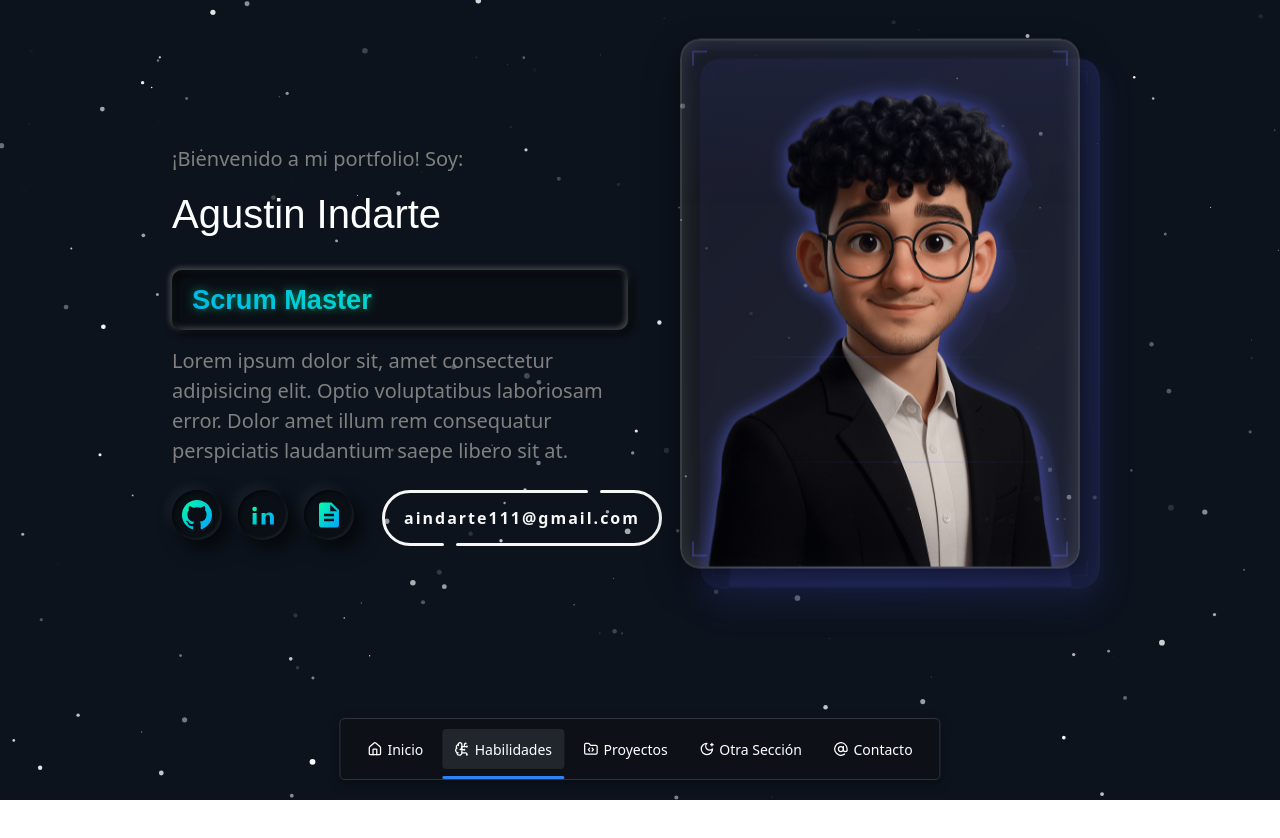
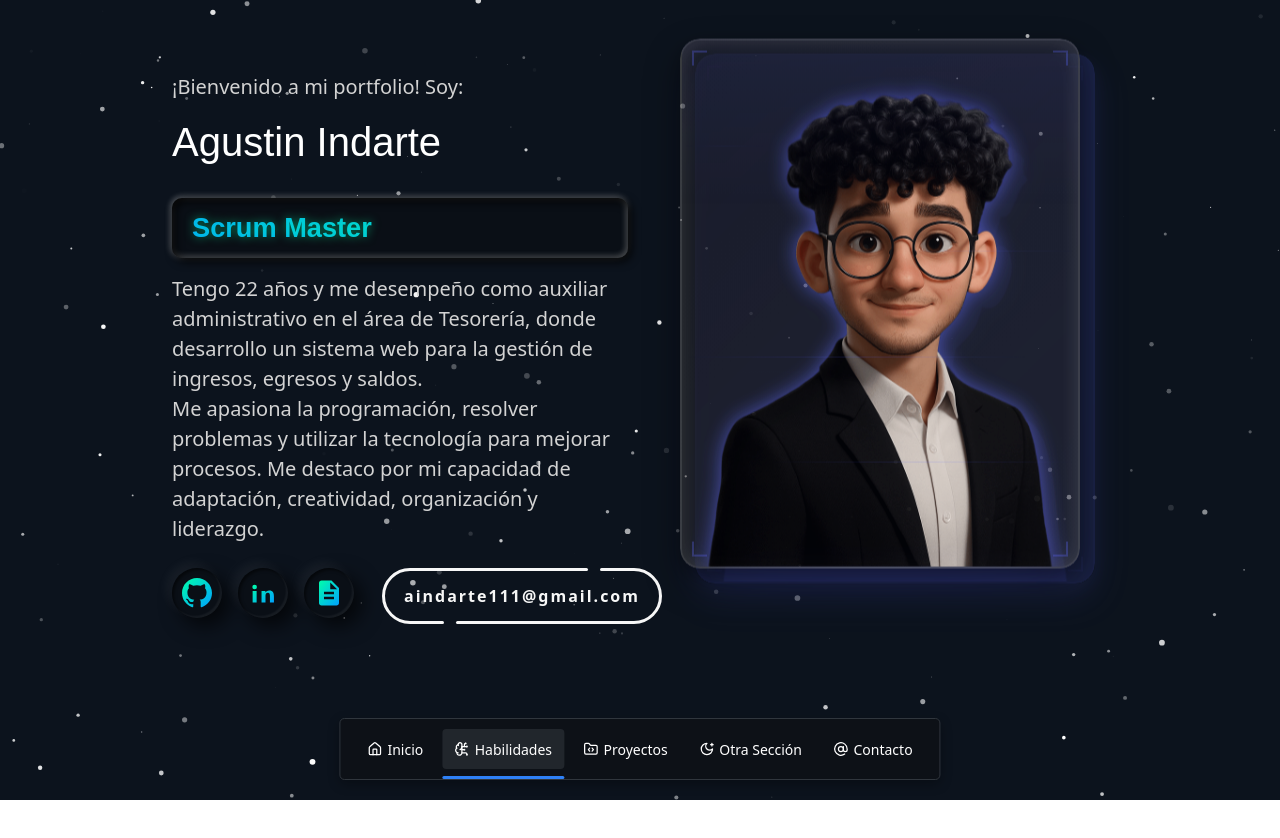
Before and after one commit to Agustin-Indarte/Portfolio, a React (Vite) app: page / in a window 1280 px wide. Shown: the top 838 px of the page. Built offline with nearby package versions, Linux system fonts and the light colour scheme; a web font is replaced by a local one.

Commit message:
Agrego descripcion personal

```diff
--- a/index.html
+++ b/index.html
@@ -3,7 +3,7 @@
 
 <head>
   <meta charset="UTF-8" />
-  <link rel="icon" type="image/svg+xml" href="/vite.svg" />
+  <link rel="icon" type="image/png" href="/Folder-Icon.png" />
   <meta name="viewport" content="width=device-width, initial-scale=1.0" />
   <title>Portfolio</title>
 </head>
--- a/src/Components/CardPerfil/CardPerfil.jsx
+++ b/src/Components/CardPerfil/CardPerfil.jsx
@@ -58,7 +58,7 @@ const StyledWrapper = styled.div`
   transition: 200ms;
   will-change: transform, box-shadow;
   animation: ${floatAnimation} 4s ease-in-out infinite;
-  filter: drop-shadow(20px 20px 0px rgba(92, 103, 255, 0.3));
+  filter: drop-shadow(15px 15px 0px rgba(92, 103, 255, 0.3));
 }
 
 /* Añadir sombra más pronunciada */
--- a/src/Components/Tittle/Title.jsx
+++ b/src/Components/Tittle/Title.jsx
@@ -8,7 +8,7 @@ const Title = () => {
         <div className="word-slider">
           <div className="word">Técnico en Informática</div>
           <div className="word">Desarrollador Frontend</div>
-          <div className="word">Estudiante FullStack</div>
+          <div className="word">Formación FullStack</div>
           <div className="word">Scrum Master</div>
         </div>
       </div>
--- a/src/Pages/Home/Home.css
+++ b/src/Pages/Home/Home.css
@@ -4,5 +4,5 @@
 }
 
 .Parrafo-Perfil{
-    color: grey;
+    color:lightgray;
 }
--- a/src/Pages/Home/Home.jsx
+++ b/src/Pages/Home/Home.jsx
@@ -65,8 +65,8 @@ function Home() {
     >
       <defs>
 
-          <stop offset="0%" stopColor="#00ffaa" />
-          <stop offset="100%" stopColor="#00a2ff" />
+        <stop offset="0%" stopColor="#00ffaa" />
+        <stop offset="100%" stopColor="#00a2ff" />
 
       </defs>
       <path
@@ -81,13 +81,18 @@ function Home() {
   return (
     <section id="inicio" className="vh-100 d-flex justify-content-center">
       <Row className="w-75 mt-5">
-        <Col lg={6} className='d-flex flex-column mt-5'>
-          <p className='fs-5 mt-5 Parrafo-Perfil'>¡Bienvenido a mi portfolio! Soy:</p>
+        <Col lg={6} className='d-flex flex-column'>
+          <p className='fs-5 mt-4 Parrafo-Perfil'>¡Bienvenido a mi portfolio! Soy:</p>
           <h1 className='MiNombre mb-4'>Agustin Indarte</h1>
           <div className="mb-2">
             <Title />
           </div>
-          <p className='lead Parrafo-Perfil mb-4'>Lorem ipsum dolor sit, amet consectetur adipisicing elit. Optio voluptatibus laboriosam error. Dolor amet illum rem consequatur perspiciatis laudantium saepe libero sit at.</p>
+          <p className='lead Parrafo-Perfil mb-4'>
+          Tengo 22 años y me desempeño como auxiliar administrativo en el área de Tesorería, donde desarrollo un sistema web para la gestión de ingresos, egresos y saldos. <br />
+            Me apasiona la programación, resolver problemas y utilizar la tecnología para mejorar procesos.
+            Me destaco por mi capacidad de adaptación, creatividad, organización y liderazgo.
+
+          </p>
           <div className='' style={{ display: 'flex', gap: '1rem' }}>
             <IconButton3D svg={githubSvg} url="https://github.com/Agustin-Indarte" title="GitHub" />
 
@@ -97,7 +102,7 @@ function Home() {
               url="/CV_Agustin_Indarte.pdf"
               title="Descargar CV"
             />
-            <EmailButton/>
+            <EmailButton />
           </div>
         </Col>
         <Col lg={6} className='text-center'>
```
Also changed, not shown: public/Folder-Icon.png (added).
